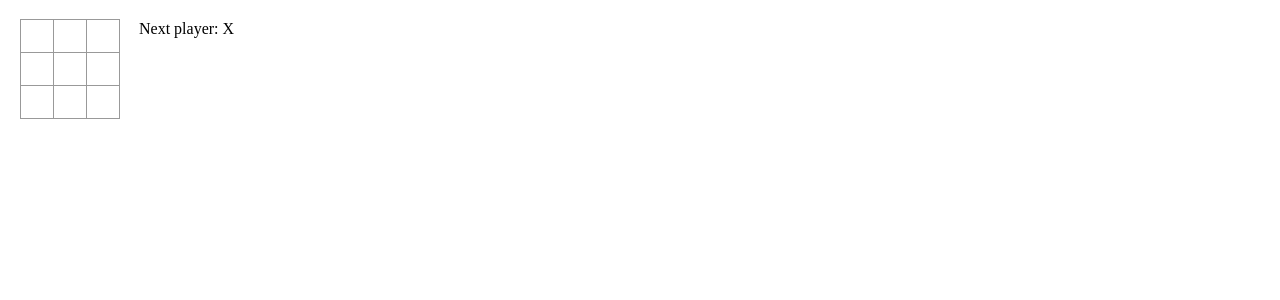
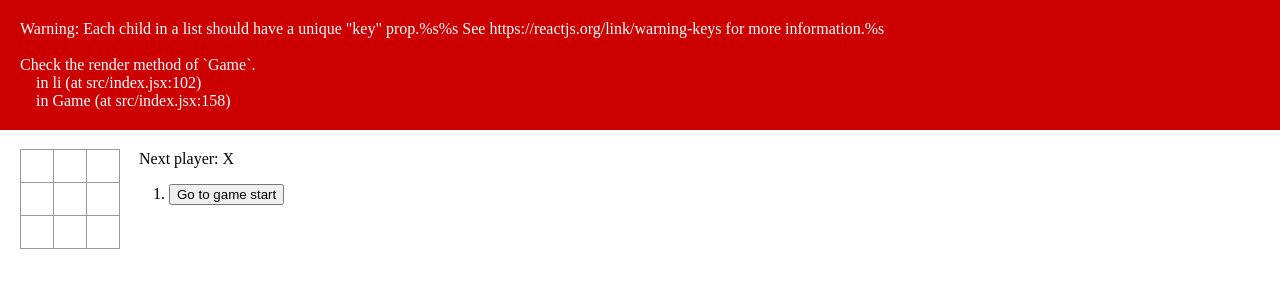
Before and after one commit to jankenshow/react_tutorial, a React app in the folder tutorial/tic_tac_toe/: page / in a window 1280 px wide. Shown: the top 300 px of the page. Built offline with nearby package versions, Linux system fonts and the light colour scheme.

Commit message:
Showing the Past Moves

```diff
--- a/tutorial/tic_tac_toe/src/index.jsx
+++ b/tutorial/tic_tac_toe/src/index.jsx
@@ -94,6 +94,17 @@
     const current = history[history.length - 1];
     const winner = calculateWinner(current.squares);
 
+    const moves = history.map((step, move) => {
+      const desc = move ?
+        'Go to move #' + move :
+        'Go to game start';
+      return (
+        <li>
+          <button onClick={() => this.jumpTo(move)}>{desc}</button>
+        </li>
+      );
+    });
+
     let status;
     if (winner) {
       status = 'Winner: ' + winner;
@@ -111,7 +122,7 @@
         </div>
         <div className="game-info">
           <div>{status}</div>
-          <ol>{/* TODO */}</ol>
+          <ol>{moves}</ol>
         </div>
       </div>
     )
```
